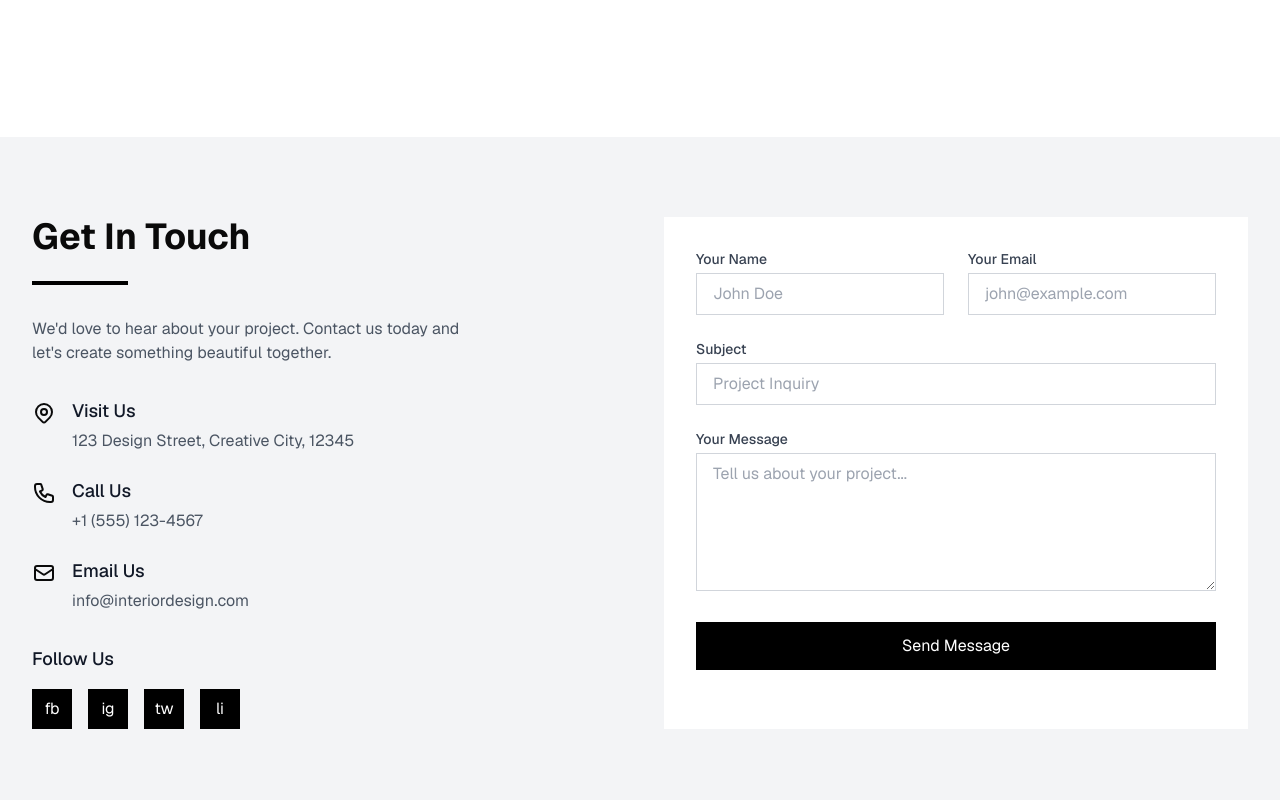
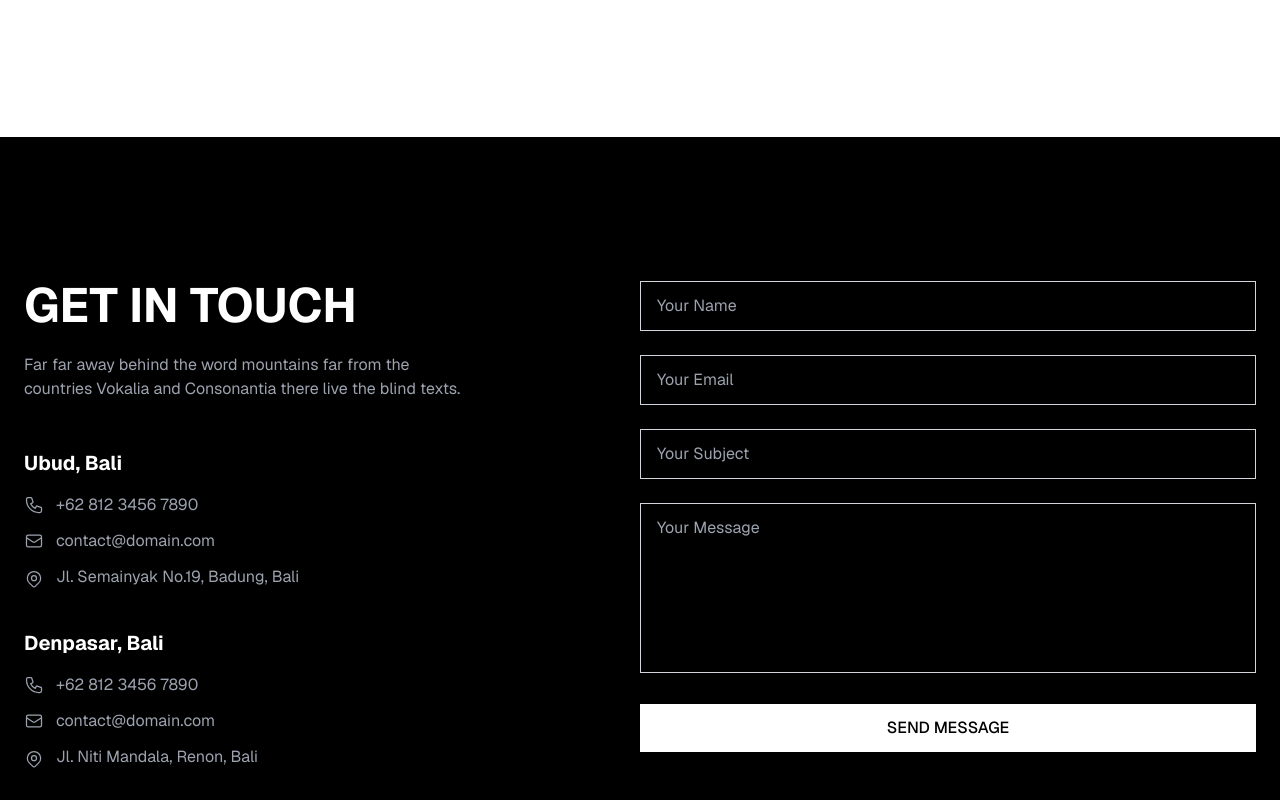
Before and after one commit to wheza99/mendarat, a Next.js app: page / in a window 1280 px wide. Shown: the part 6980-7780 px from the top of the page. Built offline with nearby package versions, Linux system fonts and the light colour scheme.

Commit message:
contact section
contact section

```diff
--- a/app/(landing)/home/theme-1/components/contact.tsx
+++ b/app/(landing)/home/theme-1/components/contact.tsx
@@ -1,134 +1,110 @@
 export default function Contact() {
   return (
-    <section className="py-20 px-4 sm:px-6 lg:px-8 bg-gray-100">
-      <div className="max-w-7xl mx-auto">
-        <div className="grid grid-cols-1 lg:grid-cols-2 gap-12">
-          {/* Contact Information */}
-          <div>
-            <h2 className="text-3xl md:text-4xl font-bold mb-6">Get In Touch</h2>
-            <div className="w-24 h-1 bg-black mb-8"></div>
-            <p className="text-gray-600 mb-8 max-w-md">
-              We'd love to hear about your project. Contact us today and let's create something beautiful together.
+    <section className="py-36 bg-black dark:bg-black text-white">
+      <div className="container max-w-7xl mx-auto px-6 flex flex-col md:flex-row">
+        {/* Left Column - Contact Info */}
+        <div className="w-full md:w-1/2 mb-12 md:mb-0 pr-0 md:pr-12">
+          <h2 className="text-4xl md:text-5xl font-bold uppercase mb-6">GET IN TOUCH</h2>
+          <p className="text-gray-400 mb-12 max-w-md">
+            Far far away behind the word mountains far from the countries Vokalia and
+            Consonantia there live the blind texts.
           </p>
 
-            <div className="space-y-6">
+          {/* Location 1 */}
+          <div className="mb-10">
+            <h3 className="text-xl font-bold mb-4">Ubud, Bali</h3>
+            <div className="space-y-3 text-gray-400">
+              <div className="flex items-center">
+                <svg className="w-5 h-5 mr-3" fill="none" stroke="currentColor" viewBox="0 0 24 24" xmlns="http://www.w3.org/2000/svg">
+                  <path strokeLinecap="round" strokeLinejoin="round" strokeWidth={1.5} d="M3 5a2 2 0 012-2h3.28a1 1 0 01.948.684l1.498 4.493a1 1 0 01-.502 1.21l-2.257 1.13a11.042 11.042 0 005.516 5.516l1.13-2.257a1 1 0 011.21-.502l4.493 1.498a1 1 0 01.684.949V19a2 2 0 01-2 2h-1C9.716 21 3 14.284 3 6V5z" />
+                </svg>
+                <span>+62 812 3456 7890</span>
+              </div>
+              <div className="flex items-center">
+                <svg className="w-5 h-5 mr-3" fill="none" stroke="currentColor" viewBox="0 0 24 24" xmlns="http://www.w3.org/2000/svg">
+                  <path strokeLinecap="round" strokeLinejoin="round" strokeWidth={1.5} d="M3 8l7.89 5.26a2 2 0 002.22 0L21 8M5 19h14a2 2 0 002-2V7a2 2 0 00-2-2H5a2 2 0 00-2 2v10a2 2 0 002 2z" />
+                </svg>
+                <span>contact@domain.com</span>
+              </div>
               <div className="flex items-start">
-                <div className="flex-shrink-0 mt-1">
-                  <svg className="w-6 h-6" fill="none" stroke="currentColor" viewBox="0 0 24 24" xmlns="http://www.w3.org/2000/svg">
-                    <path strokeLinecap="round" strokeLinejoin="round" strokeWidth={2} d="M17.657 16.657L13.414 20.9a1.998 1.998 0 01-2.827 0l-4.244-4.243a8 8 0 1111.314 0z" />
-                    <path strokeLinecap="round" strokeLinejoin="round" strokeWidth={2} d="M15 11a3 3 0 11-6 0 3 3 0 016 0z" />
+                <svg className="w-5 h-5 mr-3 mt-1" fill="none" stroke="currentColor" viewBox="0 0 24 24" xmlns="http://www.w3.org/2000/svg">
+                  <path strokeLinecap="round" strokeLinejoin="round" strokeWidth={1.5} d="M17.657 16.657L13.414 20.9a1.998 1.998 0 01-2.827 0l-4.244-4.243a8 8 0 1111.314 0z" />
+                  <path strokeLinecap="round" strokeLinejoin="round" strokeWidth={1.5} d="M15 11a3 3 0 11-6 0 3 3 0 016 0z" />
                 </svg>
-                </div>
-                <div className="ml-4">
-                  <h3 className="text-lg font-medium text-gray-900">Visit Us</h3>
-                  <p className="mt-1 text-gray-600">123 Design Street, Creative City, 12345</p>
-                </div>
-              </div>
-
-              <div className="flex items-start">
-                <div className="flex-shrink-0 mt-1">
-                  <svg className="w-6 h-6" fill="none" stroke="currentColor" viewBox="0 0 24 24" xmlns="http://www.w3.org/2000/svg">
-                    <path strokeLinecap="round" strokeLinejoin="round" strokeWidth={2} d="M3 5a2 2 0 012-2h3.28a1 1 0 01.948.684l1.498 4.493a1 1 0 01-.502 1.21l-2.257 1.13a11.042 11.042 0 005.516 5.516l1.13-2.257a1 1 0 011.21-.502l4.493 1.498a1 1 0 01.684.949V19a2 2 0 01-2 2h-1C9.716 21 3 14.284 3 6V5z" />
-                  </svg>
-                </div>
-                <div className="ml-4">
-                  <h3 className="text-lg font-medium text-gray-900">Call Us</h3>
-                  <p className="mt-1 text-gray-600">+1 (555) 123-4567</p>
-                </div>
-              </div>
-
-              <div className="flex items-start">
-                <div className="flex-shrink-0 mt-1">
-                  <svg className="w-6 h-6" fill="none" stroke="currentColor" viewBox="0 0 24 24" xmlns="http://www.w3.org/2000/svg">
-                    <path strokeLinecap="round" strokeLinejoin="round" strokeWidth={2} d="M3 8l7.89 5.26a2 2 0 002.22 0L21 8M5 19h14a2 2 0 002-2V7a2 2 0 00-2-2H5a2 2 0 00-2 2v10a2 2 0 002 2z" />
-                  </svg>
-                </div>
-                <div className="ml-4">
-                  <h3 className="text-lg font-medium text-gray-900">Email Us</h3>
-                  <p className="mt-1 text-gray-600">info@interiordesign.com</p>
+                <span>Jl. Semainyak No.19, Badung, Bali</span>
               </div>
             </div>
           </div>
 
-            <div className="mt-8">
-              <h3 className="text-lg font-medium text-gray-900 mb-4">Follow Us</h3>
-              <div className="flex space-x-4">
-                <a href="#" className="w-10 h-10 bg-black text-white flex items-center justify-center hover:bg-opacity-90 transition duration-300">
-                  fb
-                </a>
-                <a href="#" className="w-10 h-10 bg-black text-white flex items-center justify-center hover:bg-opacity-90 transition duration-300">
-                  ig
-                </a>
-                <a href="#" className="w-10 h-10 bg-black text-white flex items-center justify-center hover:bg-opacity-90 transition duration-300">
-                  tw
-                </a>
-                <a href="#" className="w-10 h-10 bg-black text-white flex items-center justify-center hover:bg-opacity-90 transition duration-300">
-                  li
-                </a>
+          {/* Location 2 */}
+          <div>
+            <h3 className="text-xl font-bold mb-4">Denpasar, Bali</h3>
+            <div className="space-y-3 text-gray-400">
+              <div className="flex items-center">
+                <svg className="w-5 h-5 mr-3" fill="none" stroke="currentColor" viewBox="0 0 24 24" xmlns="http://www.w3.org/2000/svg">
+                  <path strokeLinecap="round" strokeLinejoin="round" strokeWidth={1.5} d="M3 5a2 2 0 012-2h3.28a1 1 0 01.948.684l1.498 4.493a1 1 0 01-.502 1.21l-2.257 1.13a11.042 11.042 0 005.516 5.516l1.13-2.257a1 1 0 011.21-.502l4.493 1.498a1 1 0 01.684.949V19a2 2 0 01-2 2h-1C9.716 21 3 14.284 3 6V5z" />
+                </svg>
+                <span>+62 812 3456 7890</span>
+              </div>
+              <div className="flex items-center">
+                <svg className="w-5 h-5 mr-3" fill="none" stroke="currentColor" viewBox="0 0 24 24" xmlns="http://www.w3.org/2000/svg">
+                  <path strokeLinecap="round" strokeLinejoin="round" strokeWidth={1.5} d="M3 8l7.89 5.26a2 2 0 002.22 0L21 8M5 19h14a2 2 0 002-2V7a2 2 0 00-2-2H5a2 2 0 00-2 2v10a2 2 0 002 2z" />
+                </svg>
+                <span>contact@domain.com</span>
+              </div>
+              <div className="flex items-start">
+                <svg className="w-5 h-5 mr-3 mt-1" fill="none" stroke="currentColor" viewBox="0 0 24 24" xmlns="http://www.w3.org/2000/svg">
+                  <path strokeLinecap="round" strokeLinejoin="round" strokeWidth={1.5} d="M17.657 16.657L13.414 20.9a1.998 1.998 0 01-2.827 0l-4.244-4.243a8 8 0 1111.314 0z" />
+                  <path strokeLinecap="round" strokeLinejoin="round" strokeWidth={1.5} d="M15 11a3 3 0 11-6 0 3 3 0 016 0z" />
+                </svg>
+                <span>Jl. Niti Mandala, Renon, Bali</span>
+              </div>
             </div>
           </div>
         </div>
 
-          {/* Contact Form */}
-          <div className="bg-white p-8">
+        {/* Right Column - Contact Form */}
+        <div className="w-full md:w-1/2">
           <form>
-              <div className="grid grid-cols-1 sm:grid-cols-2 gap-6 mb-6">
-                <div>
-                  <label htmlFor="name" className="block text-sm font-medium text-gray-700 mb-1">
-                    Your Name
-                  </label>
+            <div className="mb-6">
               <input
                 type="text"
-                    id="name"
-                    className="w-full px-4 py-2 border border-gray-300 focus:border-black focus:outline-none"
-                    placeholder="John Doe"
-                  />
-                </div>
-                <div>
-                  <label htmlFor="email" className="block text-sm font-medium text-gray-700 mb-1">
-                    Your Email
-                  </label>
-                  <input
-                    type="email"
-                    id="email"
-                    className="w-full px-4 py-2 border border-gray-300 focus:border-black focus:outline-none"
-                    placeholder="john@example.com"
-                  />
-                </div>
-              </div>
-
-              <div className="mb-6">
-                <label htmlFor="subject" className="block text-sm font-medium text-gray-700 mb-1">
-                  Subject
-                </label>
-                <input
-                  type="text"
-                  id="subject"
-                  className="w-full px-4 py-2 border border-gray-300 focus:border-black focus:outline-none"
-                  placeholder="Project Inquiry"
+                className="w-full px-4 py-3 bg-transparent border border-gray-300 dark:border-gray-700 text-black dark:text-white focus:border-gray-500 focus:outline-none"
+                placeholder="Your Name"
               />
             </div>
 
             <div className="mb-6">
-                <label htmlFor="message" className="block text-sm font-medium text-gray-700 mb-1">
-                  Your Message
-                </label>
+              <input
+                type="email"
+                className="w-full px-4 py-3 bg-transparent border border-gray-300 dark:border-gray-700 text-black dark:text-white focus:border-gray-500 focus:outline-none"
+                placeholder="Your Email"
+              />
+            </div>
+
+            <div className="mb-6">
+              <input
+                type="text"
+                className="w-full px-4 py-3 bg-transparent border border-gray-300 dark:border-gray-700 text-black dark:text-white focus:border-gray-500 focus:outline-none"
+                placeholder="Your Subject"
+              />
+            </div>
+
+            <div className="mb-6">
               <textarea
-                  id="message"
-                  rows={5}
-                  className="w-full px-4 py-2 border border-gray-300 focus:border-black focus:outline-none"
-                  placeholder="Tell us about your project..."
+                rows={6}
+                className="w-full px-4 py-3 bg-transparent border border-gray-300 dark:border-gray-700 text-black dark:text-white focus:border-gray-500 focus:outline-none resize-none"
+                placeholder="Your Message"
               ></textarea>
             </div>
 
             <button
               type="submit"
-                className="w-full px-8 py-3 bg-black text-white hover:bg-opacity-90 transition duration-300"
+              className="w-full py-3 px-6 bg-white text-black font-medium uppercase hover:bg-opacity-90 dark:hover:bg-opacity-90 transition duration-300"
             >
-                Send Message
+              SEND MESSAGE
             </button>
           </form>
-          </div>
         </div>
       </div>
     </section>
```
Lines whose indentation alone changed are shown as unchanged.
